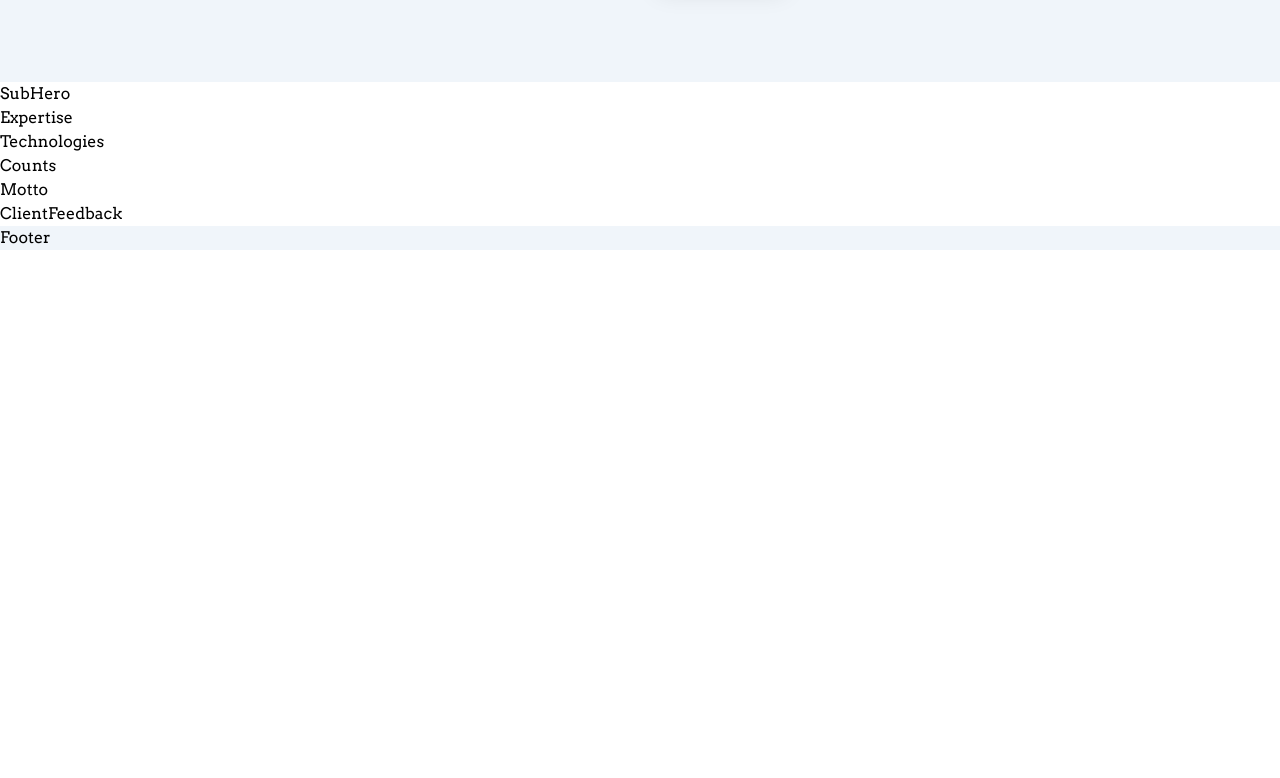
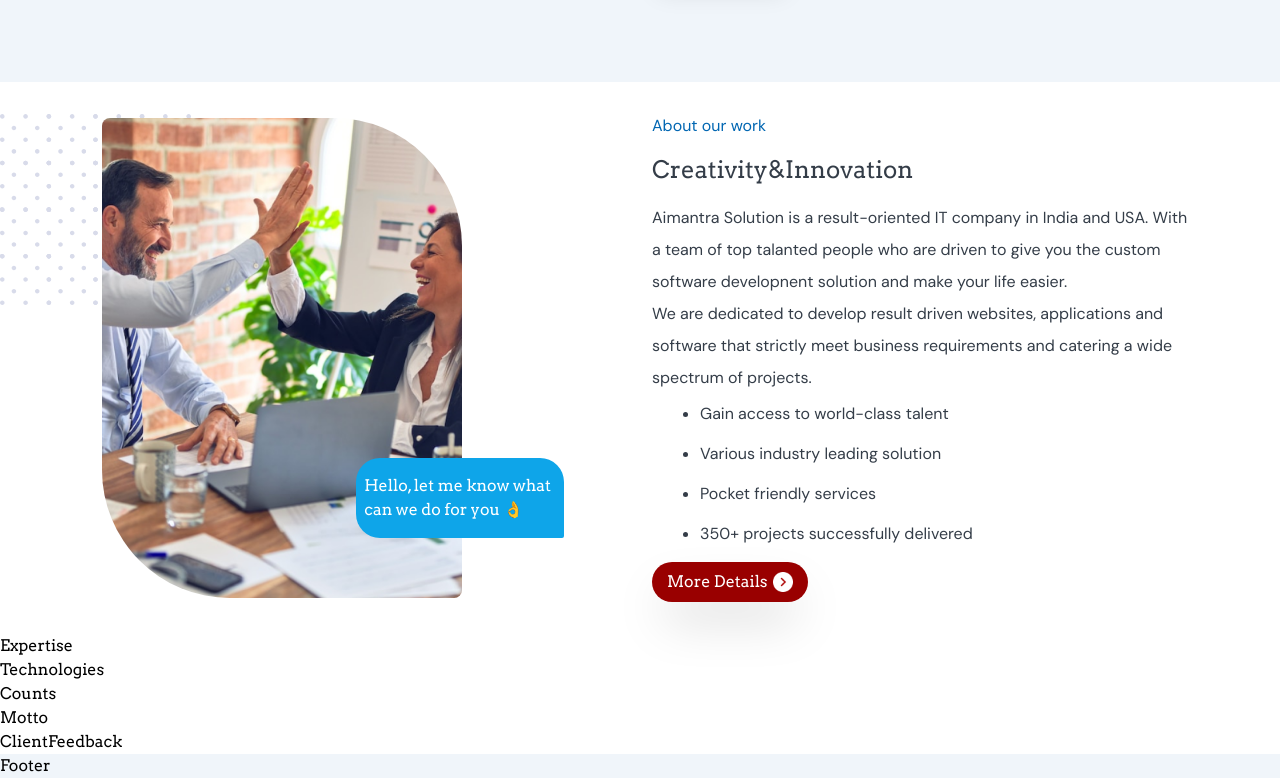
Before and after one commit to freakinrkb/Frontend_dashboard, a React (Vite) app: page / in a window 1280 px wide. Shown: the part 718-1496 px from the top of the page. Before the commit the page ends 968 px from the top, so only its background shows below. Built offline with nearby package versions, Linux system fonts and the light colour scheme.

Commit message:
Home: Subhero done

```diff
--- a/src/components/Home/Hero.jsx
+++ b/src/components/Home/Hero.jsx
@@ -14,9 +14,10 @@ const Hero = () => {
           <div className="text-[#212c4f]">Best Agency</div>
           <div className="text-4xl font-bold md:text-5xl">
             <p className="mt-6">
-              <span className="red">AI</span>mantra Work
+              <span className="red">AI</span>mantra Work&nbsp;
+              <span className="blue">Hard</span>
             </p>
-            <p className="blue mt-8">Hard to Exceed</p>
+            <p className="blue mt-8">to Exceed</p>
             <p className="blue mt-8">Your Goals.</p>
           </div>
           <p className="mt-8 max-w-[60ch] text-sm font-light leading-10 text-[#02073E]">
@@ -28,13 +29,13 @@ const Hero = () => {
             <button className="start-button shadow-2xl">
               Get Started <img src={rightArrow} alt="Started" />
             </button>
-            <div className="video-button">
+            <div className="video-button hidden md:flex">
               Watch Video
               <img className="" src={videoIcon} alt="video" />
             </div>
           </div>
         </div>
-        <div className="even relative flex justify-end">
+        <div className="even relative hidden justify-end md:flex">
           <img className="max-h-[35rem]" src={heroTexting} alt="hero-image" />
           <img
             className="left-0 top-[10rem] hidden xl:absolute xl:block"
--- a/src/components/Home/SubHero.jsx
+++ b/src/components/Home/SubHero.jsx
@@ -1,7 +1,53 @@
-import React from "react";
+import Dotted from "@assets/dotted-sq.svg";
+import Subhero from "@assets/subhero.png";
+import rightArrow from "@assets/Arrow - Right Circle.png";
 
+import "@styles/Home/SubHero.css";
 const SubHero = () => {
-  return <div>SubHero</div>;
+  return (
+    <section className="">
+      <div className="two-col container py-8">
+        <div className="odd relative flex items-center justify-center pr-16">
+          <img
+            className="absolute left-0 top-0 -z-10"
+            src={Dotted}
+            alt="dots"
+          />
+          <img
+            className="aspect-[3/4] max-h-[30rem] rounded-bl-[8rem] rounded-br-lg rounded-tl-lg rounded-tr-[8rem] object-cover"
+            src={Subhero}
+            alt="fist-bump"
+          />
+          <div className="absolute bottom-16 right-16 max-w-[20ch] rounded-3xl rounded-br-sm bg-sky-500 px-2 py-4 text-white">
+            Hello, let me know what can we do for you&nbsp;👌
+          </div>
+        </div>
+        <div className="even">
+          <p className="blue">About our work</p>
+          <h1 className="my-4 text-2xl">Creativity&Innovation</h1>
+          <p className="max-w-[50ch] leading-8">
+            Aimantra Solution is a result-oriented IT company in India and USA.
+            With a team of top talanted people who are driven to give you the
+            custom software developnent solution and make your life easier.
+            <br />
+            We are dedicated to develop result driven websites, applications and
+            software that strictly meet business requirements and catering a
+            wide spectrum of projects.
+          </p>
+          <ul className="list-disc pl-12" type="">
+            <li className="mb-4 mt-2">Gain access to world-class talent</li>
+            <li className="mb-4">Various industry leading solution</li>
+            <li className="mb-4">Pocket friendly services</li>
+            <li className="mb-4">350+ projects successfully delivered</li>
+          </ul>
+
+          <button className="start-button py-2 shadow-2xl">
+            More Details <img src={rightArrow} alt="Started" />
+          </button>
+        </div>
+      </div>
+    </section>
+  );
 };
 
 export default SubHero;
--- a/src/styles/App.css
+++ b/src/styles/App.css
@@ -2,7 +2,9 @@ body {
   font-family: "DM Sans", sans-serif;
   font-family: "Arvo", serif;
 }
-
+p {
+  color: #343d48;
+}
 a {
   text-decoration: none;
 }
--- /dev/null
+++ b/src/styles/Home/SubHero.css
@@ -0,0 +1,27 @@
+ul,
+li,
+h1 {
+  color: #343d48;
+}
+p,
+ul {
+  font-family: "DM Sans", sans-serif;
+}
+h1 {
+  font-family: "Arvo", serif;
+}
+
+.start-button {
+  padding: 5px 15px;
+  display: flex;
+  align-items: center;
+  border: none;
+  border-radius: 30px;
+  gap: 5px;
+  background-color: #990000;
+  color: white;
+}
+.start-button img {
+  height: 20px;
+  width: 20px;
+}
```
Also changed, not shown: src/assets/dotted-sq.svg (added), src/assets/subhero.png (added).
